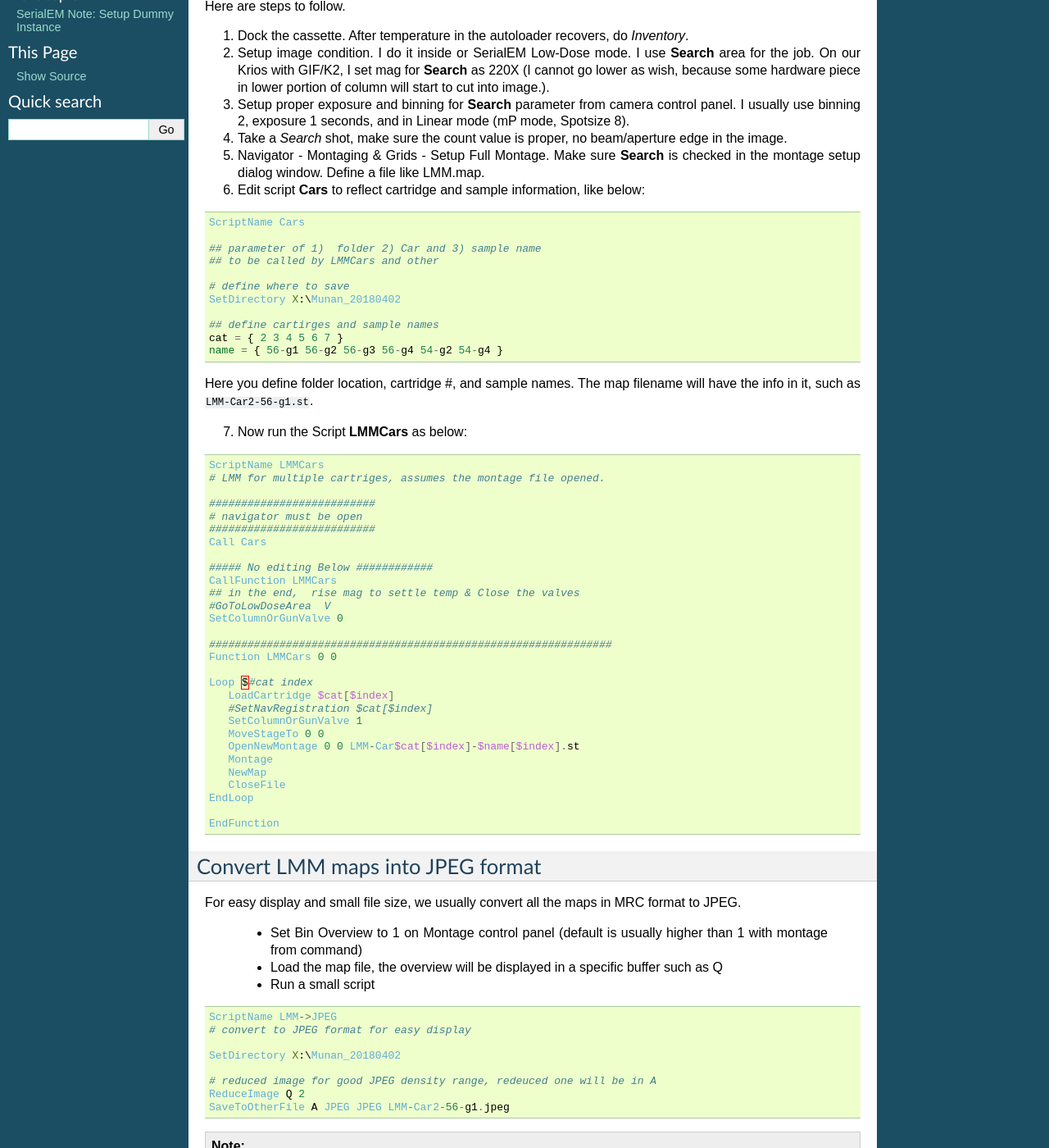
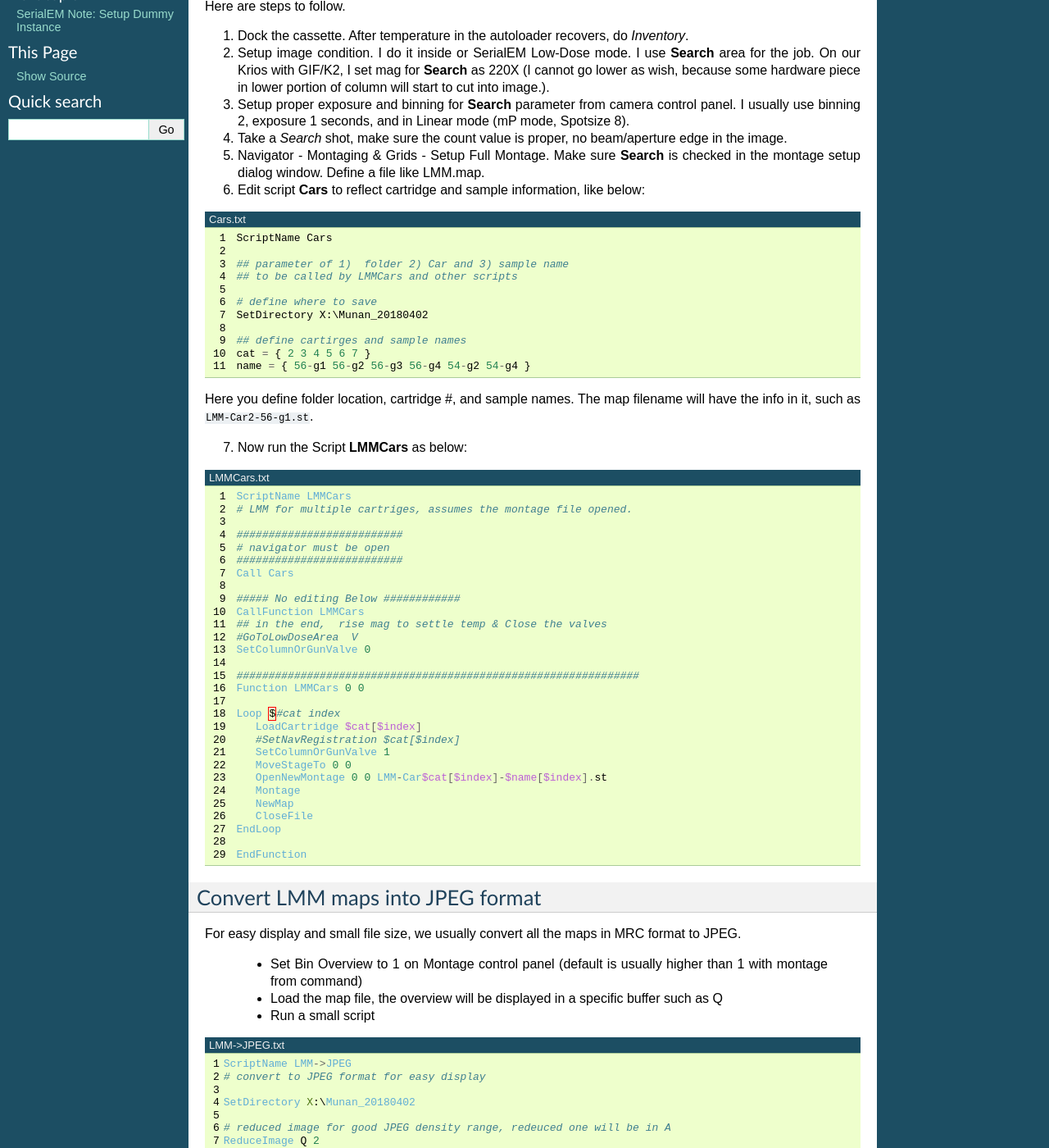
Before and after one commit to xuchen66/sphinx-emdocs, a Sphinx documentation site: the page built from source/serialEM-note-make-all-LMM-maps.rst, in a window 1280 px wide and 1400 px high, scrolled down 353 px. Shown: the whole window at 82% size. Built offline with Sphinx 7.4.7, drawn with Linux system fonts in a browser that asks for light colours; pages that are not in the unit, such as notebooks, are missing from menus.

Commit message:
Update serialEM-note-make-all-LMM-maps.rst

```diff
--- a/source/serialEM-note-make-all-LMM-maps.rst
+++ b/source/serialEM-note-make-all-LMM-maps.rst
@@ -34,12 +34,14 @@ Here are steps to follow.
    Define a file like LMM.map.
 #. Edit script **Cars** to reflect cartridge and sample information, like below:
 
-.. code-block:: ruby
+.. code-block::
+   :linenos:
+   :caption: Cars.txt
 
     ScriptName Cars
 
     ## parameter of 1)  folder 2) Car and 3) sample name
-    ## to be called by LMMCars and other
+    ## to be called by LMMCars and other scripts
 
     # define where to save
     SetDirectory X:\Munan_20180402
@@ -54,6 +56,8 @@ Here you define folder location, cartridge #, and sample names. The map filename
 7. Now run the Script **LMMCars** as below:
 
 .. code-block:: ruby
+   :linenos:
+   :caption: LMMCars.txt
 
     ScriptName LMMCars
     # LMM for multiple cartriges, assumes the montage file opened.
@@ -97,6 +101,8 @@ For easy display and small file size, we usually convert all the maps in MRC for
    - Run a small script
 
 .. code-block:: ruby
+   :linenos:
+   :caption: LMM->JPEG.txt
 
    ScriptName LMM->JPEG
    # convert to JPEG format for easy display
```
